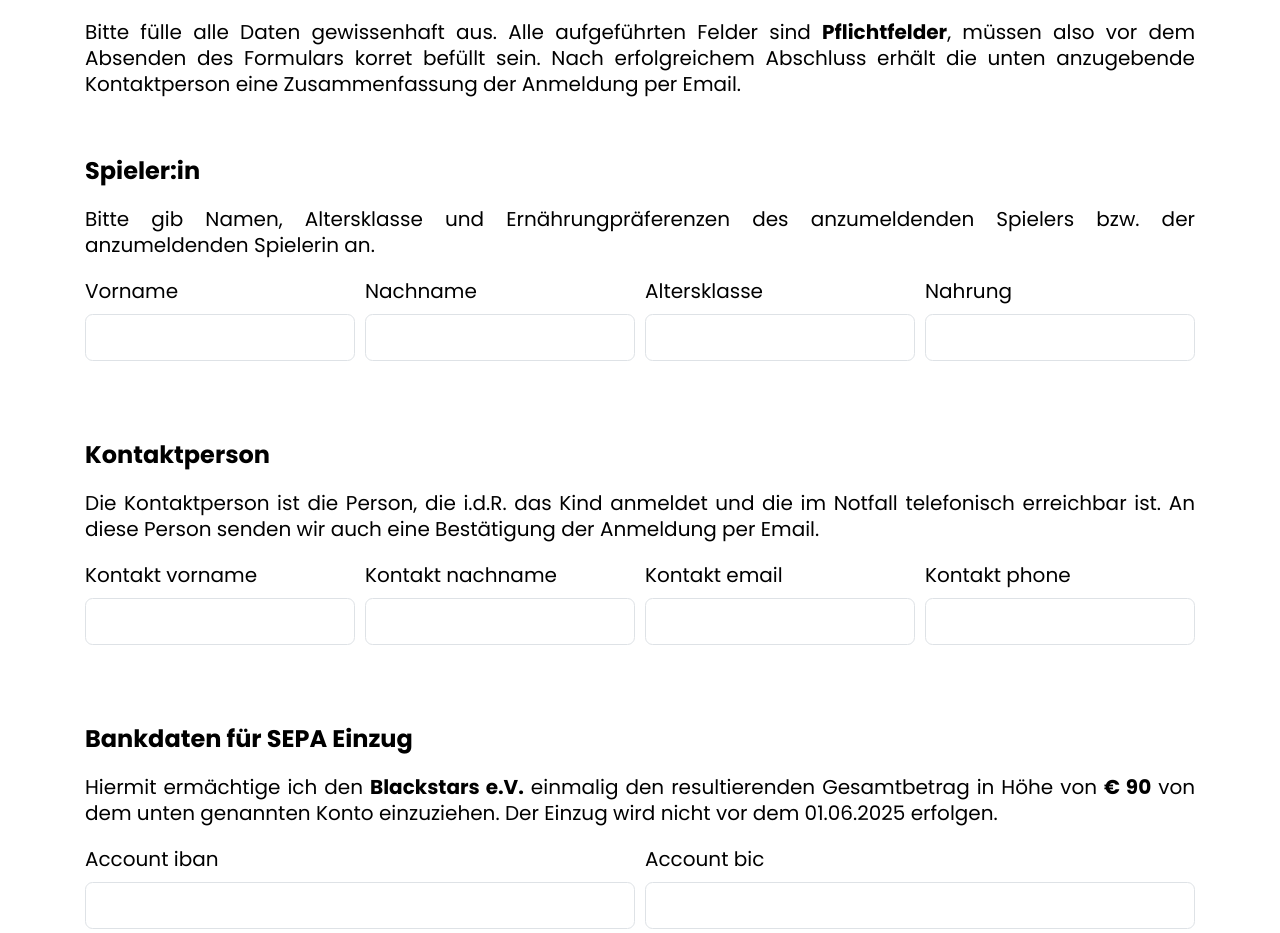
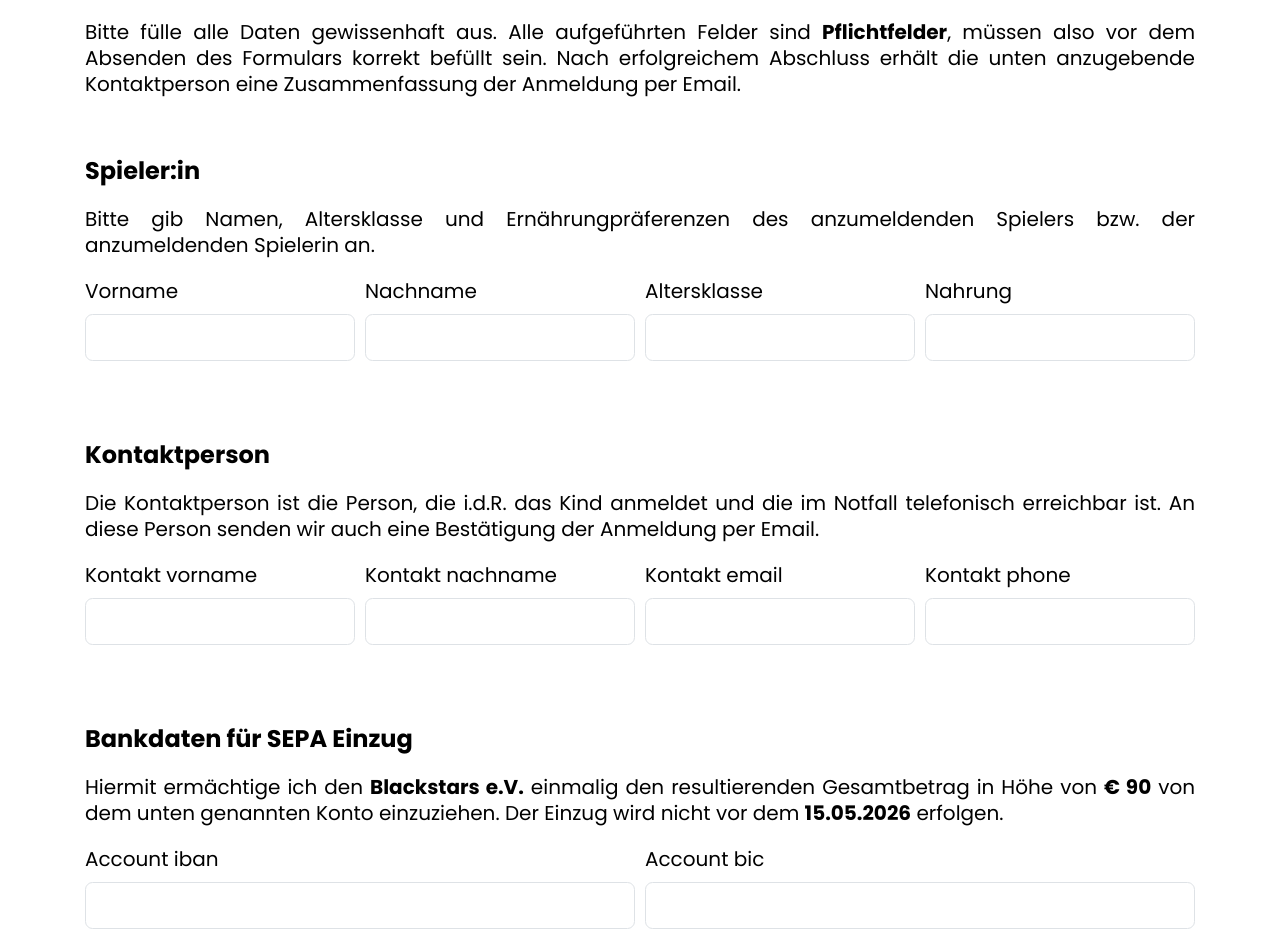
Before and after one commit to kkht-swk/pfingsten-reg, a Symfony app: template templates/player_info/player_form.html.twig in a window 1280 px wide. Shown: the part 480-1413 px from the top of the page. Run offline with Twig, Linux system fonts and the light colour scheme; the template is opened without the code that fills it, so the values that code supplies are empty; form fields are guessed from the names that the template uses; style sheets or scripts are compiled from the project's sources; some libraries are stand-ins or nearby versions.

Commit message:
fix: typo

```diff
--- a/templates/player_info/player_form.html.twig
+++ b/templates/player_info/player_form.html.twig
@@ -17,7 +17,7 @@
 
       <p>Bitte fülle alle Daten gewissenhaft aus. Alle aufgeführten Felder sind
       <strong>Pflichtfelder</strong>, müssen also vor dem Absenden des Formulars
-      korret befüllt sein. Nach
+      korrekt befüllt sein. Nach
       erfolgreichem Abschluss erhält die unten anzugebende Kontaktperson eine
       Zusammenfassung der Anmeldung per Email.</p>
 
@@ -68,7 +68,7 @@
         <h3 class="mt-5 mb-3">Bankdaten für SEPA Einzug</h3>
         <p>Hiermit ermächtige ich den <strong>Blackstars e.V.</strong> einmalig den resultierenden
         Gesamtbetrag in Höhe von <strong>€ 90</strong> von dem unten genannten Konto einzuziehen. Der
-        Einzug wird nicht vor dem 01.06.2025 erfolgen.</p>
+        Einzug wird nicht vor dem <strong>15.05.2026</strong> erfolgen.</p>
         <div class="row g-2">
           <div class="col-sm-6">
             {{ form_row(form.account.iban) }}
```
